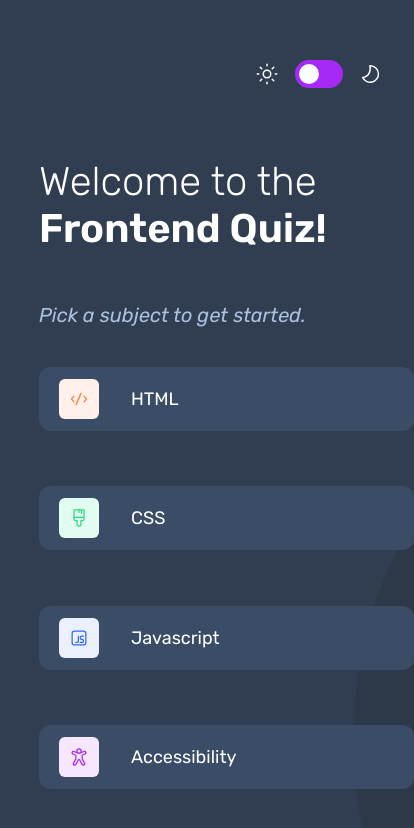
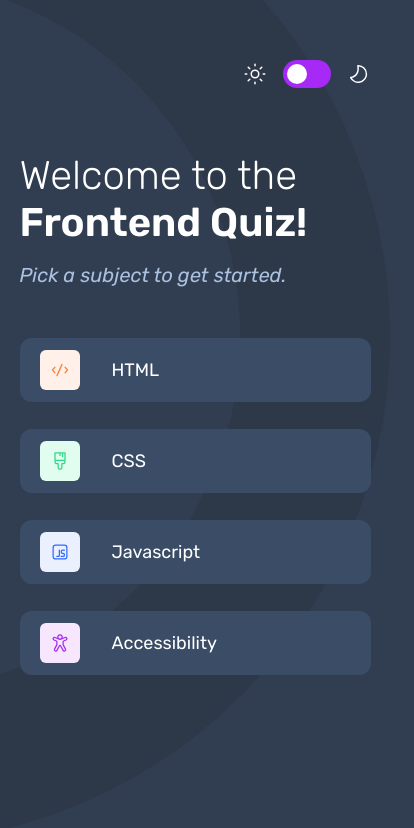
Before and after one commit to Steph-en/Frontend-Quiz-App, a website: page index.html in a window 390 px wide. Shown: the whole page, 414 px wide, since content can reach past the window. Drawn offline with Linux system fonts and the light colour scheme.

Commit message:
Feat: Mobile resposive for home page done

```diff
--- a/src/styles/style.scss
+++ b/src/styles/style.scss
@@ -96,6 +96,7 @@ body {
     display: flex;
     flex-direction: column;
     justify-content: space-between;
+}
 
     .category-link {
         cursor: pointer;
@@ -143,7 +144,7 @@ body {
             background: var(--bg-acc);
         }
     }
-}
+
 
 @media screen and (max-width: 1024px) {
     body {
@@ -151,6 +152,7 @@ body {
         height: 100vh;
         background-size: cover;
         background-position: center;
+        background-image: url(/assets/images/pattern-background-tablet-dark.svg);
     }
 
     .main {
@@ -200,44 +202,48 @@ body {
 
 @media (max-width: 600px) {
     body {
-        padding: 0;
         width: 100%;
-        overflow-x: hidden;
+        height: 100vh;
         background-size: cover;
         background-position: center;
+        background-repeat: no-repeat;
+        background-image: url(/assets/images/pattern-background-mobile-dark.svg);
     }
 
     .main {
-        margin: 0;
-        padding: 0;
         display: flex;
+        align-items: center;
         flex-direction: column;
-        gap: 5px;
     }
 
     .head {
-        width: 375px;
-        height: auto;
+        width: 90%;
     }
 
     .container {
+        width: 90%;
+        height: 62vh;
         display: flex;
         flex-direction: column;
-        justify-content: center;
-        gap: 40px;
+        justify-content: space-between;
     }
 
     .menu-heading {
-        gap: 16;
-        width: 375px;
+        width: 100%;
+        height: 16vh;
 
         h1 {
             font-size: 40px;
         }
+
+        p{
+            font-size: 14px;
+        }
     }
 
     .lessons {
-        width: 375px;
+        width: 100%;
+        height: 40vh;
 
         .category-link {
             height: 64px;
```
Also changed, not shown: src/js/dist/dist/index.dev.js (deleted), src/styles/dist/style.css.
